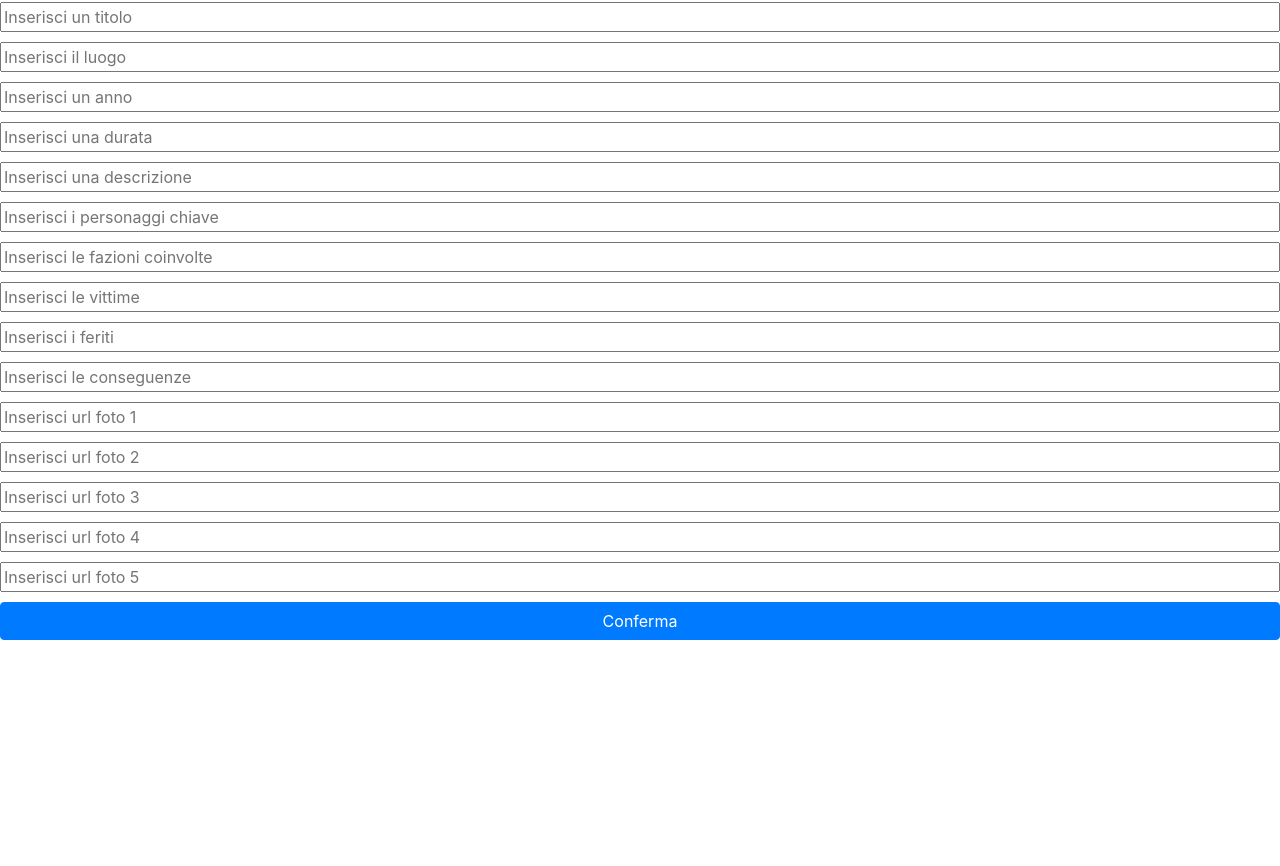
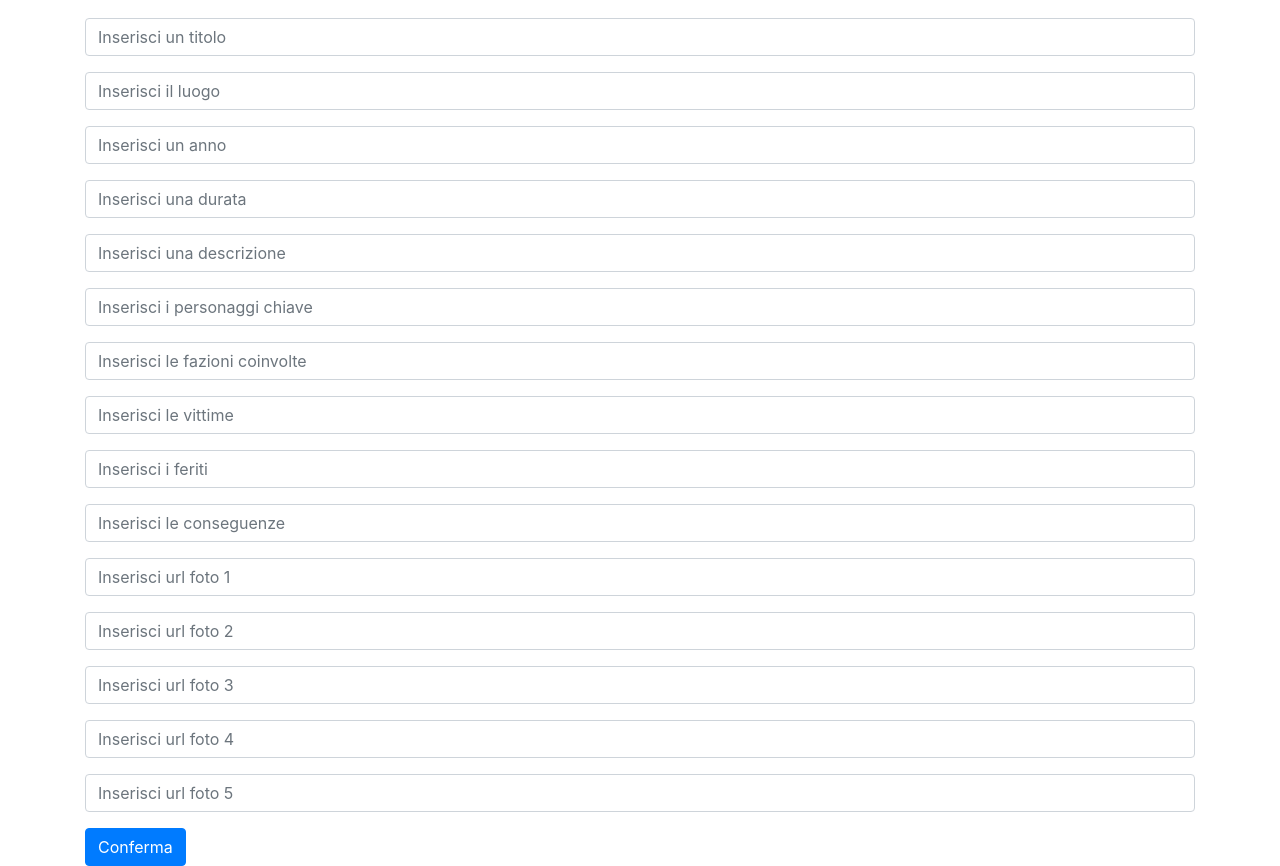
Before and after one commit to alepalma06/POI_5B_BayoumyBolinasPalmieri, a website: page statico/admin_statico.html in a window 1280 px wide. Shown: the part 70-936 px from the top of the page. Before the commit the page ends 800 px from the top, so only its background shows below. Drawn offline with Linux system fonts and the light colour scheme; files whose address does not match are found by name.

Commit message:
creazione degli input di form

```diff
--- a/statico/admin_statico.html
+++ b/statico/admin_statico.html
@@ -7,25 +7,56 @@
             Risorgimento-Admin
         </title>
         <link rel="stylesheet" href="node_modules/bootstrap/dist/css/bootstrap.css" />
+        <link rel="icon" href="https://storiainpodcast.focus.it/content/uploads/2021/11/risorgimento.jpg" size="32x32">
     </head>
     <body>
         <h1 class="text-center mt-3">AGGIUNGI UN PUNTO DI INTERESSE</h1>
-        <form style="display: flex; flex-direction: column; gap: 10px;">
-            <input type="text" name="titolo" id="titolo" placeholder="Inserisci un titolo">
-            <input type="text" name="luogo" id="luogo" placeholder="Inserisci il luogo">
-            <input type="text" name="anno" id="anno" placeholder="Inserisci un anno">
-            <input type="text" name="durata" id="durata" placeholder="Inserisci una durata">
-            <input type="text" name="descrizione" id="descrizione" placeholder="Inserisci una descrizione">
-            <input type="text" name="personaggi" id="personaggi" placeholder="Inserisci i personaggi chiave">
-            <input type="text" name="fazioni" id="fazioni" placeholder="Inserisci le fazioni coinvolte">
-            <input type="text" name="vittime" id="vittime" placeholder="Inserisci le vittime">
-            <input type="text" name="feriti" id="feriti" placeholder="Inserisci i feriti">
-            <input type="text" name="conseguenze" id="conseguenze" placeholder="Inserisci le conseguenze">
-            <input type="text" name="url_foto1" id="url_foto1" placeholder="Inserisci url foto 1">
-            <input type="text" name="url_foto2" id="url_foto2" placeholder="Inserisci url foto 2">
-            <input type="text" name="url_foto3" id="url_foto3" placeholder="Inserisci url foto 3">
-            <input type="text" name="url_foto4" id="url_foto4" placeholder="Inserisci url foto 4">
-            <input type="text" name="url_foto5" id="url_foto5" placeholder="Inserisci url foto 5">
+        <form class="container mt-4">
+            <div class="mb-3">
+                <input type="text" class="form-control" name="titolo" id="titolo" placeholder="Inserisci un titolo">
+            </div>
+            <div class="mb-3">
+                <input type="text" class="form-control" name="luogo" id="luogo" placeholder="Inserisci il luogo">
+            </div>
+            <div class="mb-3">
+                <input type="text" class="form-control" name="anno" id="anno" placeholder="Inserisci un anno">
+            </div>
+            <div class="mb-3">
+                <input type="text" class="form-control" name="durata" id="durata" placeholder="Inserisci una durata">
+            </div>
+            <div class="mb-3">
+                <input type="text" class="form-control" name="descrizione" id="descrizione" placeholder="Inserisci una descrizione">
+            </div>
+            <div class="mb-3">
+                <input type="text" class="form-control" name="personaggi" id="personaggi" placeholder="Inserisci i personaggi chiave">
+            </div>
+            <div class="mb-3">
+                <input type="text" class="form-control" name="fazioni" id="fazioni" placeholder="Inserisci le fazioni coinvolte">
+            </div>
+            <div class="mb-3">
+                <input type="text" class="form-control" name="vittime" id="vittime" placeholder="Inserisci le vittime">
+            </div>
+            <div class="mb-3">
+                <input type="text" class="form-control" name="feriti" id="feriti" placeholder="Inserisci i feriti">
+            </div>
+            <div class="mb-3">
+                <input type="text" class="form-control" name="conseguenze" id="conseguenze" placeholder="Inserisci le conseguenze">
+            </div>
+            <div class="mb-3">
+                <input type="text" class="form-control" name="url_foto1" id="url_foto1" placeholder="Inserisci url foto 1">
+            </div>
+            <div class="mb-3">
+                <input type="text" class="form-control" name="url_foto2" id="url_foto2" placeholder="Inserisci url foto 2">
+            </div>
+            <div class="mb-3">
+                <input type="text" class="form-control" name="url_foto3" id="url_foto3" placeholder="Inserisci url foto 3">
+            </div>
+            <div class="mb-3">
+                <input type="text" class="form-control" name="url_foto4" id="url_foto4" placeholder="Inserisci url foto 4">
+            </div>
+            <div class="mb-3">
+                <input type="text" class="form-control" name="url_foto5" id="url_foto5" placeholder="Inserisci url foto 5">
+            </div>
             <button class="btn btn-primary" type="submit">Conferma</button>
         </form>
         <script src="node_modules/bootstrap/dist/js/bootstrap.bundle.min.js"></script>
```
